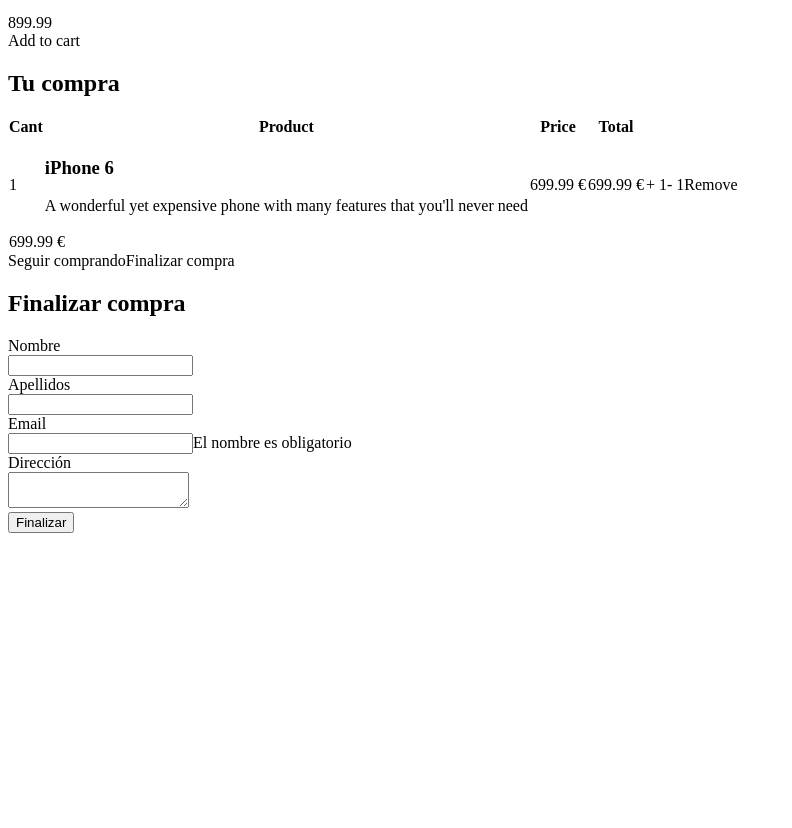
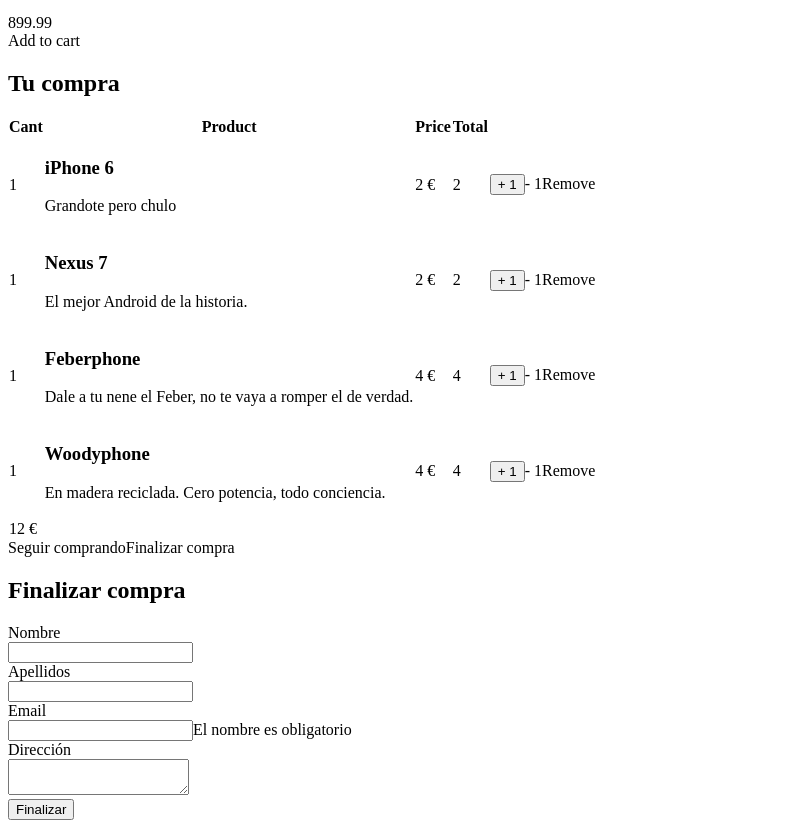
Before and after one commit to y4izus/doing-react-courses, a React app in the folder 3.-ecommerce_example/: page / in a window 1280 px wide. Shown: the part 880-1708 px from the top of the page, without its empty margins (0-792 px from the left). Before the commit the page ends 1421 px from the top, so only its background shows below. Built offline with nearby package versions, Linux system fonts and the light colour scheme; the HTML template or start-up script is replaced by a standard one.

Commit message:
WIP Updating cart values

```diff
--- a/3.-ecommerce_example/src/App.js
+++ b/3.-ecommerce_example/src/App.js
@@ -1,17 +1,58 @@
-import React from 'react'
+import React, { Component } from 'react'
 import ReactDOM from 'react-dom'
 import { Catalog } from './Catalog'
 import { Cart } from './Cart'
 import { Checkout } from './Checkout'
 
-const ECommerce = () => {
+class ECommerce extends Component {
+    constructor () {
+        super()
+        this.state = {
+            cartProducts: [{
+                id: 1,
+                name: 'iPhone 6',
+                description: 'Grandote pero chulo',
+                price: 2,
+                subtotal: 2,
+                qty: 1
+             },
+             {
+                id: 2,
+                name: 'Nexus 7',
+                description: 'El mejor Android de la historia.',
+                price: 2,
+                subtotal: 2,
+                qty: 1
+             },
+             {
+                id: 3,
+                name: 'Feberphone',
+                description: 'Dale a tu nene el Feber, no te vaya a romper el de verdad.',
+                price: 4,
+                subtotal: 4,
+                qty: 1
+             },
+             {
+                id: 4,
+                name: 'Woodyphone',
+                description: 'En madera reciclada. Cero potencia, todo conciencia.',
+                price: 4,
+                subtotal: 4,
+                qty: 1
+             }
+          ]
+        }
+    }
+
+    render () {
         return (
             <div className="shopping-cart">
                 <Catalog />
-         <Cart />
+                <Cart cartProducts={ this.state.cartProducts }/>
                 <Checkout />
             </div>
         )
     }
+}
 
 ReactDOM.render(<ECommerce />, document.getElementById('app'))
--- a/3.-ecommerce_example/src/Cart.js
+++ b/3.-ecommerce_example/src/Cart.js
@@ -5,10 +5,12 @@
 
 export class Cart extends Component {
    render () {
+       const { cartProducts } = this.props
+
       return (
          <div className="cart">
             <HeaderTitle title="Tu compra"/>
-            <CartContent />
+            <CartContent cartProducts={ cartProducts }/>
             <div className="footer">
                <a className="button">Seguir comprando</a>
                <a className="button">Finalizar compra</a>
--- a/3.-ecommerce_example/src/cart/CartContent.js
+++ b/3.-ecommerce_example/src/cart/CartContent.js
@@ -4,11 +4,13 @@
 
 export class CartContent extends Component {
    render () {
+    const { cartProducts } = this.props
+
       return (
          <div className="cart-contents">
             <table cellSpacing="0">
                <CartTableHeader />
-               <CartTableBody />
+               <CartTableBody cartProducts={ cartProducts } />
             </table>
          </div>
       )
--- a/3.-ecommerce_example/src/cart/CartTableBody.js
+++ b/3.-ecommerce_example/src/cart/CartTableBody.js
@@ -1,28 +1,36 @@
 import React, { Component, Fragment } from 'react'
+import { CartTableProduct } from './CartTableProduct'
 
 export class CartTableBody extends Component {
+    constructor(props){
+        super()
+        this.state = {
+            totalPrice: props.cartProducts.reduce((acc, e) => acc + e.subtotal, 0),
+            cartProducts: props.cartProducts
+        }
+        this.handleAddOneToExistingProduct = this.handleAddOneToExistingProduct.bind(this)
+    }
+
+    handleAddOneToExistingProduct(cartProduct){
+        console.log(cartProduct)
+        const productIndex = this.state.cartProducts.indexOf(cartProduct)
+        console.log(this.state)
+        const totalPrice = this.state.totalPrice
+        let productSubtotal = this.state.cartProducts[productIndex]
+        productSubtotal.subtotal += productSubtotal.price
+        productSubtotal.qty += 1
+        this.setState({ totalPrice: totalPrice + cartProduct.price, cartProducts: this.state.cartProducts })
+    }
+
    render () {
-      return (
+    const { cartProducts } = this.props
+
+    return (
          <Fragment>
             <tbody>
-               <tr>
-                  <td className="qty">1</td>
-                  <td className="description">
-                     <h3>iPhone 6</h3>
-                     <p>A wonderful yet expensive phone with many features that you'll never need</p>
-                  </td>
-                  <td className="unit-price">699.99 €</td>
-                  <td className="subtotal">699.99 €</td>
-                  <td className="actions">
-                     <a className="button">+ 1</a>
-                     <a className="button">- 1</a>
-                     <a className="button">Remove</a>
-                  </td>
-               </tr>
+                { cartProducts.map( e => <CartTableProduct key={ e.name } product={ e } handleAddOneToExistingProduct={ this.handleAddOneToExistingProduct }/>) }
                <tr className="summary">
-                  <td colSpan="4" className="total">
-                     699.99 €
-                  </td>
+                  <td colSpan="4" className="total">{ this.state.totalPrice } €</td>
                   <td></td>
                </tr>
             </tbody>
--- /dev/null
+++ b/3.-ecommerce_example/src/cart/CartTableProduct.js
@@ -0,0 +1,24 @@
+import React, { Component } from 'react'
+
+export class CartTableProduct extends Component {
+   render () {
+    const { product, handleAddOneToExistingProduct } = this.props
+
+    return (
+        <tr>
+            <td className="qty">1</td>
+            <td className="description">
+                <h3>{ product.name }</h3>
+                <p>{ product.description }</p>
+            </td>
+            <td className="unit-price">{ product.price } €</td>
+            <td className="subtotal">{ product.subtotal }</td>
+            <td className="actions">
+                <button type="button" onClick={ () => handleAddOneToExistingProduct(product) } className="button">+ 1</button>
+                <a className="button">- 1</a>
+                <a className="button">Remove</a>
+            </td>
+        </tr>
+      )
+   }
+}
```
Lines whose indentation alone changed are shown as unchanged.
